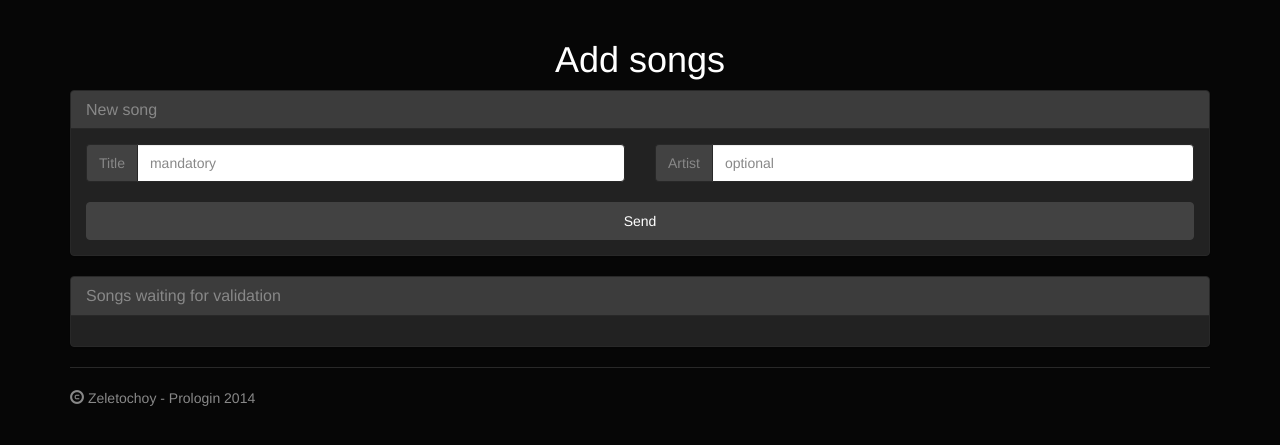
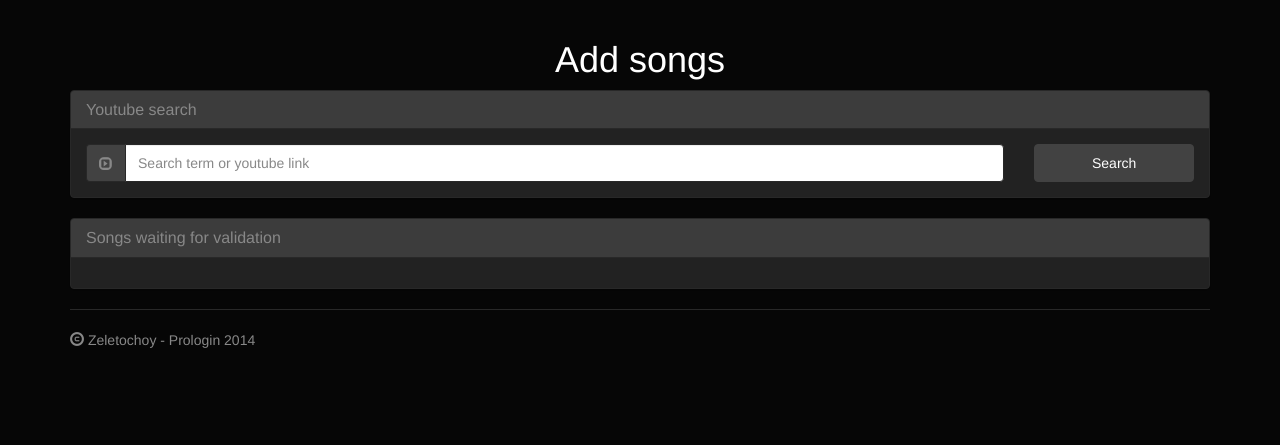
Before and after one commit to prologin/dj-ango, a Django app: template dj/templates/dj/add.html in a window 1280 px wide. Shown: the part 52-497 px from the top of the page. Run offline with Django 3.2, Linux system fonts and the light colour scheme; the template is opened without the code that fills it, so the values that code supplies are empty; some libraries are stand-ins or nearby versions; some web fonts are replaced.

Commit message:
Added youtube search

```diff
--- a/dj/templates/dj/add.html
+++ b/dj/templates/dj/add.html
@@ -4,12 +4,13 @@
 <h1 class="text-center">Add songs</h1>
 <div class="panel panel-default">
   <div class="panel-heading">
-    <h3 class="panel-title">{% if user.is_superuser %}Youtube links{% else %}New song{% endif %}</h3>
+    <h3 class="panel-title">Youtube search</h3>
   </div>
   <div class="panel-body">
+    <form method="post" action="#">{% csrf_token %}
+      {% if results %}
       <div class="row">
         <div class="col-xs-6">
-        <form method="post" action="#">{% csrf_token %}
           <div class="input-group">
             <span class="input-group-addon">Title</span>
             <input type="text" name="title" class="form-control" placeholder="mandatory" required>
@@ -23,20 +24,29 @@
         </div>
       </div>
       </br>
+      {% for r in results %}
+      <button type="submit" name="link" value="{{r.link}}" class="btn btn-success btn-xs">
+        <span class="glyphicon glyphicon-cloud-upload"></span>
+      </button>
+      {{r.title}} (<a href="https://www.youtube.com/watch?v={{r.link}}">{{r.link}}</a>)
+      <br/>
+      {% endfor %}
+      {% else %}
       <div class="row">
-        {% if user.is_superuser %}
         <div class="col-xs-10">
           <div class="input-group">
             <span class="input-group-addon"><span class="glyphicon glyphicon-expand"></span></span>
-            <input type="text" name="link" class="form-control" placeholder="https://www.youtube.com/watch?v=XXXXX" required>
+            <input type="text" name="search" class="form-control"
+            placeholder="Search term or youtube link" required>
+          </div>
+        </div>
+        <div class="col-xs-2">
+          <button type="submit" class="btn btn-default" style="width: 100%">Search</button>
         </div>
       </div>
       {% endif %}
-        <div class="col-xs-{% if not user.is_superuser %}1{% endif %}2">
-          <button type="submit" class="btn btn-default" style="width: 100%">Send</button>
     </div>
-      </div>
-    </div>
+  </form>
 </div>
 <div class="panel panel-default">
   <div class="panel-heading"><h3 class="panel-title">Songs waiting for validation</h3></div>
--- a/dj/templates/dj/validate.html
+++ b/dj/templates/dj/validate.html
@@ -18,7 +18,7 @@
         <div class="col-xs-3">
           <div class="input-group">
             <span class="input-group-addon">Artist</span>
-            <input type="text" name="artist" class="form-control" value="{{song.artist}}" required>
+            <input type="text" name="artist" class="form-control" value="{{song.artist}}">
           </div>
         </div>
         <div class="col-xs-4">
```
Also changed, not shown: dj/views.py (+26 -3 lines). Lines whose indentation alone changed are shown as unchanged.
